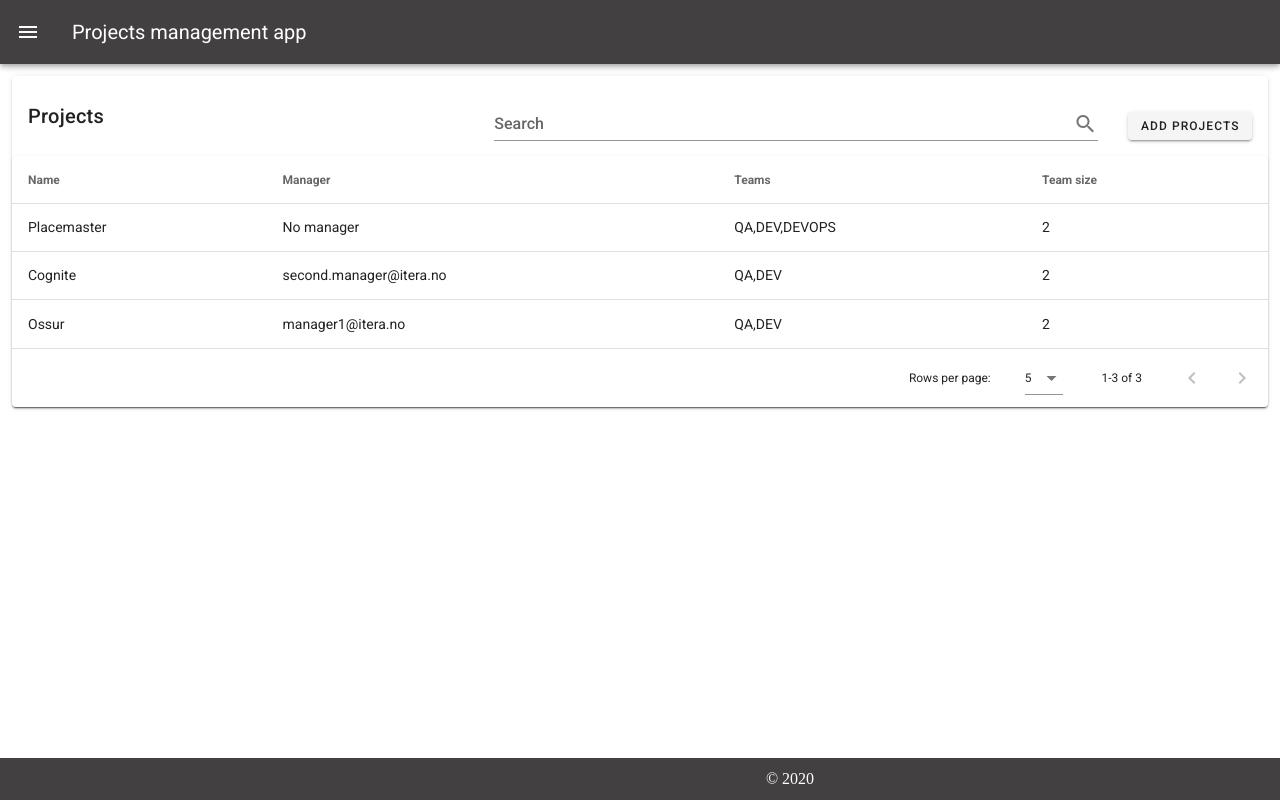
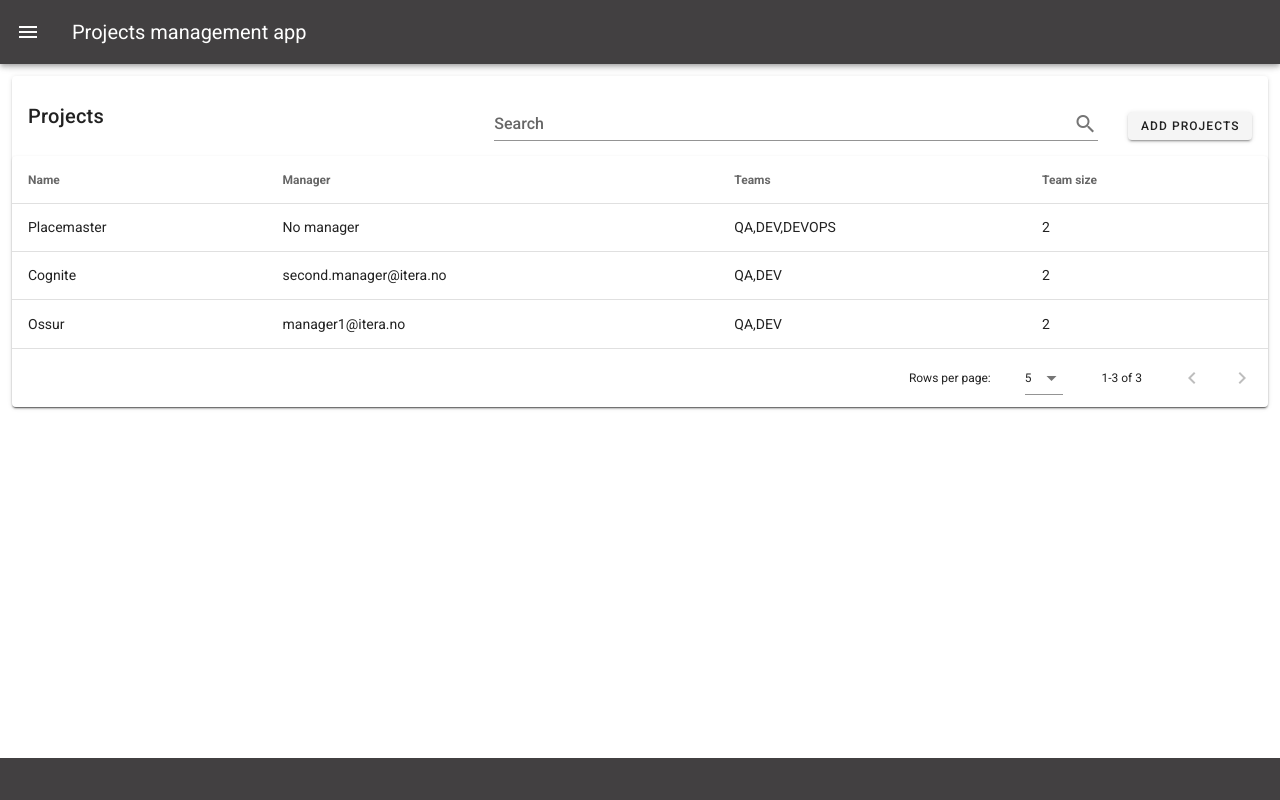
Before and after one commit to alexeyyevtushok/ManagementAppVueJs, a Vue app: page /projects in a window 1280 px wide. Built offline with nearby package versions, Linux system fonts and the light colour scheme.

Commit message:
remove year from the footer

```diff
--- a/src/components/rootComponents/Footer.vue
+++ b/src/components/rootComponents/Footer.vue
@@ -5,8 +5,7 @@
         max-width="300px"
         max-height="30px"
         src="@/assets/images/itera_logo.png"
-      ></v-img>
-      <span class="white--text">&copy; 2020</span>
+      />
     </div>
   </v-footer>
 </template>
@@ -24,9 +23,5 @@ export default Vue.extend({
 <style scoped>
 .v-footer {
   justify-content: center;
-  font-family: apex-new-light;
-}
-.v-footer > div {
-  align-items: center;
 }
 </style>
```
